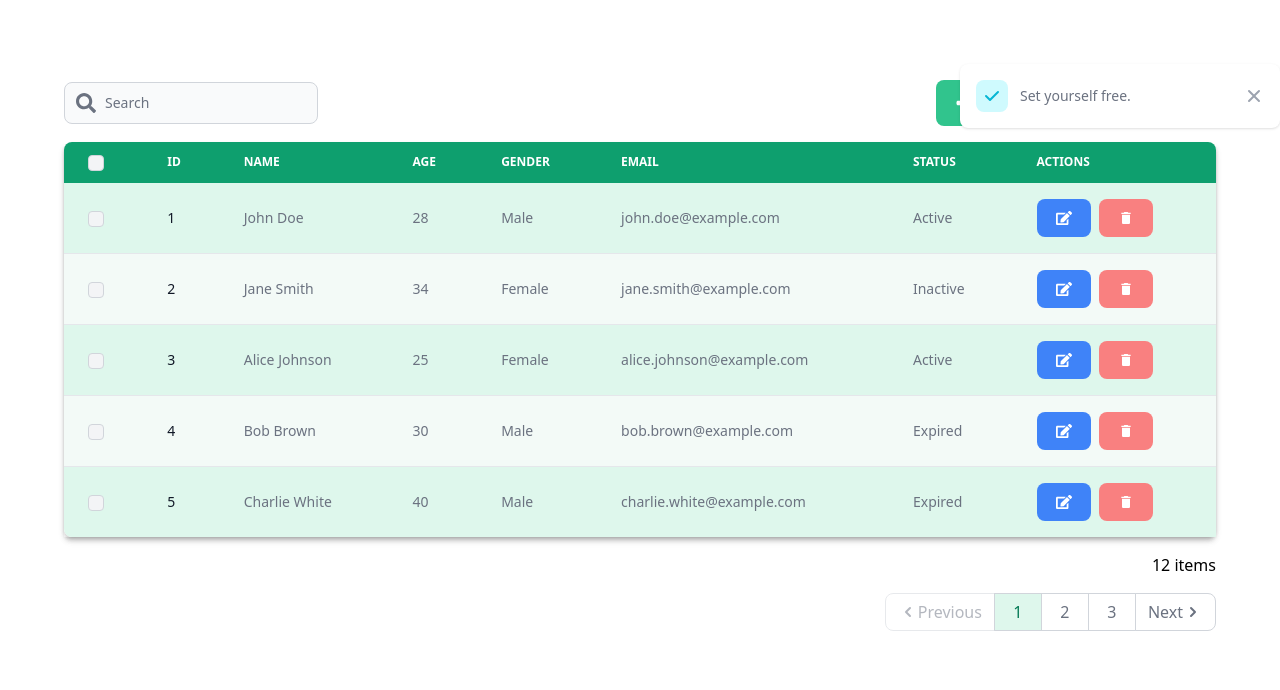
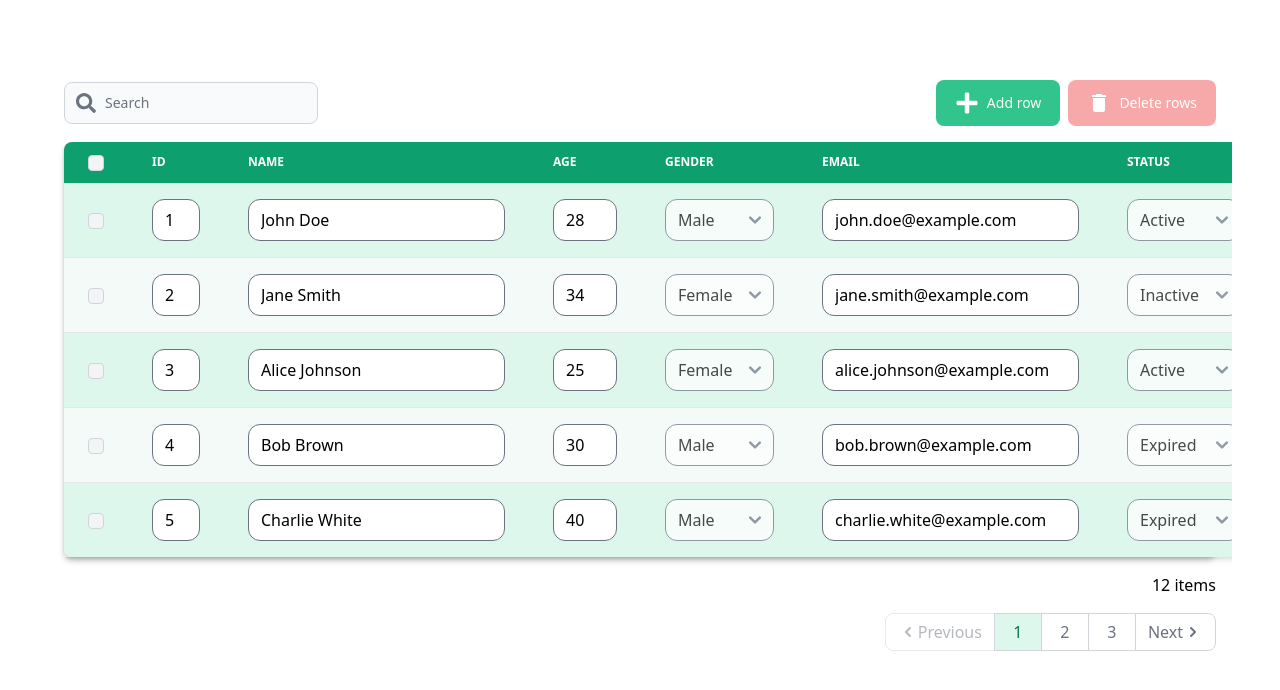
Before and after one commit to npq-thien/table-flowbite, a React (Create React App) app: page / in a window 1280 px wide. Shown: the top 690 px of the page. Built offline with nearby package versions, Linux system fonts and the light colour scheme.

Commit message:
done edit in cell

```diff
--- /dev/null
+++ b/src/components/AutoHideToast.jsx
@@ -0,0 +1,31 @@
+import React, { useEffect } from "react";
+import { Toast, ToastToggle } from "flowbite-react";
+import { HiCheck } from "react-icons/hi";
+
+const AutoHideToast = ({ show, message, onClose }) => {
+  useEffect(() => {
+    if (show) {
+      const timer = setTimeout(() => {
+        onClose(); // Close the toast after 1 second
+      }, 2000);
+
+      return () => clearTimeout(timer);
+    }
+  }, [show, onClose]);
+
+  if (!show) return null;
+
+  return (
+    <div className="fixed top-2 right-12">
+      <Toast className="border border-gray-500 shadow-lg">
+        <div className="inline-flex h-8 w-8 shrink-0 items-center justify-center rounded-lg bg-green-100 text-green-500 dark:bg-green-800 dark:text-green-200">
+          <HiCheck className="h-5 w-5" />
+        </div>
+        <div className="ml-3 text-sm font-normal">{message}</div>
+        <ToastToggle />
+      </Toast>
+    </div>
+  );
+};
+
+export default AutoHideToast;
--- a/src/components/EditRowPopup.jsx
+++ b/src/components/EditRowPopup.jsx
@@ -81,6 +81,7 @@ const EditRowPopup = ({ open, handleClose, data, handleSave }) => {
                 })}
               />
               <p className="text-red-500">{errors.email?.message}</p>
+              <p className="text-red-500">{errors.email?.message}</p>
             </div>
             <div className="flex flex-col gap-2">
               <Label htmlFor="status" value="Status" />
--- /dev/null
+++ b/src/components/EditableTableRow.jsx
@@ -0,0 +1,157 @@
+import { Button, Checkbox, TableCell } from "flowbite-react";
+import React, { useState } from "react";
+import { useForm } from "react-hook-form";
+import { FaEdit } from "react-icons/fa";
+import { MdDelete, MdSave } from "react-icons/md";
+
+const EditableTableRow = ({
+  row,
+  onSave,
+  handleEditRow,
+  handleDeleteRow,
+  handleSelectRow,
+  selectedRows,
+}) => {
+  const [isDisabled, setIsDisabled] = useState(true);
+
+  const {
+    register,
+    handleSubmit,
+    getValues,
+    formState: { errors },
+  } = useForm({ values: row });
+  console.log("data", getValues().name);
+
+  const onSubmit = (data) => {
+    console.log("Row saved", data);
+    onSave(data);
+    setIsDisabled(true); // Disable fields after saving
+  };
+
+  const handleDoubleClick = () => {
+    // console.log('run')
+    setIsDisabled(false);
+  };
+
+  console.log("run1");
+
+  return (
+    <>
+      {/* <form onSubmit={handleSubmit(onSubmit)}> */}
+      <TableCell>
+        <Checkbox
+          className="cursor-pointer"
+          onChange={() => handleSelectRow(row.id)}
+          checked={selectedRows.includes(row.id)}
+        />
+      </TableCell>
+      <TableCell onDoubleClick={handleDoubleClick}>
+        <input
+          id="id"
+          disabled={isDisabled}
+          className="w-12 disabled:text-black rounded-xl"
+          type="text"
+          value={row.id}
+          {...register("id")}
+        />
+      </TableCell>
+      <TableCell onDoubleClick={handleDoubleClick}>
+        <input
+          id="name"
+          disabled={isDisabled}
+          type="text"
+          className="disabled:text-black rounded-xl"
+          {...register("name", {
+            required: {
+              value: true,
+              message: "Name cannot be empty",
+            },
+            pattern: {
+              value: /^[A-Za-z ]+$/i,
+              message: "Name should only contain characters",
+            },
+          })}
+        />
+        <p className="text-red-500">{errors.name?.message}</p>
+      </TableCell>
+      <TableCell onDoubleClick={handleDoubleClick}>
+        <input
+          id="age"
+          disabled={isDisabled}
+          type="number"
+          className="w-16 disabled:text-black rounded-xl"
+          {...register("age", {
+            min: {
+              value: 0,
+              message: "Age must larger than 0.",
+            },
+            max: {
+              value: 100,
+              message: "Age must smaller than 100.",
+            },
+          })}
+        />
+        <p className="text-red-500">{errors.age?.message}</p>
+      </TableCell>
+      <TableCell onDoubleClick={handleDoubleClick}>
+        <select
+          id="gender"
+          disabled={isDisabled}
+          type="text"
+          className="disabled:text-black rounded-xl"
+          {...register("gender")}
+        >
+          <option value="Male">Male</option>
+          <option value="Female">Female</option>
+        </select>
+      </TableCell>
+      <TableCell onDoubleClick={handleDoubleClick}>
+        <input
+          id="email"
+          disabled={isDisabled}
+          type="email"
+          className="min-w-60 disabled:text-black rounded-xl"
+          {...register("email", {
+            pattern: {
+              value: /^[\w-\.]+@([\w-]+\.)+[\w-]{2,4}$/g,
+              message: "Please input correct email format.",
+            },
+          })}
+        />
+      </TableCell>
+      <TableCell onDoubleClick={handleDoubleClick}>
+        <select
+          id="status"
+          disabled={isDisabled}
+          type="text"
+          className="disabled:text-black rounded-xl"
+          {...register("status")}
+        >
+          <option value="Active">Active</option>
+          <option value="Inactive">Inactive</option>
+          <option value="Expired">Expired</option>
+        </select>
+      </TableCell>
+
+      <TableCell className="flex gap-2">
+        <Button
+          type="submit"
+          className="bg-orange-400"
+          // onClick={() => onSave(row)}
+          onClick={handleSubmit(onSubmit)}
+        >
+          <MdSave className="w-4 h-4" />
+        </Button>
+        <Button className="bg-blue-500" onClick={() => handleEditRow(row)}>
+          <FaEdit className="w-4 h-4" />
+        </Button>
+        <Button className="bg-red-400" onClick={() => handleDeleteRow(row.id)}>
+          <MdDelete className="w-4 h-4" />
+        </Button>
+      </TableCell>
+      {/* </form> */}
+    </>
+  );
+};
+
+export default EditableTableRow;
--- a/src/components/TableData.jsx
+++ b/src/components/TableData.jsx
@@ -30,6 +30,8 @@ import {
   customTableTheme,
 } from "../constants/customTheme";
 import { HiCheck } from "react-icons/hi";
+import AutoHideToast from "./AutoHideToast";
+import EditableTableRow from "./EditableTableRow";
 
 const columns = [
   {
@@ -65,8 +67,10 @@ const TableData = () => {
   const [openDelete, setOpenDelete] = useState(false);
   const [openEdit, setOpenEdit] = useState(false);
   const [openDeleteMultiple, setOpenDeleteMultiple] = useState(false);
+  const [showToast, setShowToast] = useState(false);
+  const [toastMessage, setToastMessage] = useState("");
+
   const [listDeletedName, setListDeletedName] = useState([]);
-
   const [searchValue, setSearchValue] = useState("");
   const [currentRowData, setCurrentRowData] = useState(null);
   const [rowData, setRowData] = useState(initialRowData);
@@ -76,6 +80,10 @@ const TableData = () => {
     direction: null,
     column: null,
   });
+
+  const handleCloseToast = () => {
+    setShowToast(false);
+  };
 
   // Pagination
   const onPageChange = (page) => setCurrentPage(page);
@@ -121,6 +129,9 @@ const TableData = () => {
     setRowData(updatedRow);
     setFilteredRows(updatedRow);
     setOpenDelete(false);
+
+    setToastMessage("Deleted single row successfully.");
+    setShowToast(true);
   };
 
   const handleCloseDelete = () => {
@@ -155,6 +166,9 @@ const TableData = () => {
     setFilteredRows(updatedRow);
     setSelectedRows([]);
     setOpenDeleteMultiple(false);
+
+    setToastMessage("Deleted multiple rows succesfully.");
+    setShowToast(true);
     // console.log('delete multi', rowData.length, filteredRows.length)
   };
 
@@ -175,6 +189,9 @@ const TableData = () => {
     );
     setRowData(updatedData);
     setFilteredRows(updatedData);
+
+    setToastMessage("Save the edited row successfully.");
+    setShowToast(true);
   };
 
   // Add row
@@ -211,9 +228,8 @@ const TableData = () => {
     setSortProps({ column: key, direction: direction });
     if (direction) {
       const sortedData = [...rowData].sort((a, b) => {
-        if (a[key] < b[key]) return direction === "asc" ? -1 : 1;
-        if (a[key] > b[key]) return direction === "asc" ? 1 : -1;
-        return "";
+        if (a[key] <= b[key]) return direction === "asc" ? -1 : 1;
+        else return direction === "asc" ? 1 : -1;
       });
       setRowData(sortedData);
       // console.log("sorted", sortProps.column, direction, sortedData);
@@ -223,13 +239,11 @@ const TableData = () => {
   return (
     <div>
       <div className="p-4 overflow-x-auto">
-        <Toast className="absolute right-0 z-10">
-          <div className="inline-flex h-8 w-8 shrink-0 items-center justify-center rounded-lg bg-cyan-100 text-cyan-500 dark:bg-cyan-800 dark:text-cyan-200">
-            <HiCheck className="h-5 w-5" />
-          </div>
-          <div className="ml-3 text-sm font-normal">Set yourself free.</div>
-          <ToastToggle />
-        </Toast>
+        <AutoHideToast
+          show={showToast}
+          message={toastMessage}
+          onClose={handleCloseToast}
+        />
         <div className="flex justify-between items-center my-4">
           <TextInput
             type="text"
@@ -302,23 +316,23 @@ const TableData = () => {
               <TableRow
                 key={row.id}
                 className="bg-white"
-                onDoubleClick={() => handleEditRow(row)}
+                // onDoubleClick={() => handleEditRow(row)}
               >
-                <TableCell>
+
+                {/* <TableCell>
                   <Checkbox
                     className="cursor-pointer"
                     onChange={() => handleSelectRow(row.id)}
                     checked={selectedRows.includes(row.id)}
                   />
                 </TableCell>
-                <TableCell className="whitespace-nowrap font-medium text-gray-900">
-                  {row.id}
-                </TableCell>
+                <TableCell>{row.id}</TableCell>
                 <TableCell>{row.name}</TableCell>
                 <TableCell>{row.age}</TableCell>
                 <TableCell>{row.gender}</TableCell>
                 <TableCell>{row.email}</TableCell>
                 <TableCell>{row.status}</TableCell>
+
                 <TableCell className="flex gap-2">
                   <Button
                     className="bg-blue-500"
@@ -332,7 +346,16 @@ const TableData = () => {
                   >
                     <MdDelete className="w-4 h-4" />
                   </Button>
-                </TableCell>
+                </TableCell> */}
+
+                <EditableTableRow
+                  row={row}
+                  onSave={handleSaveEditRow}
+                  handleDeleteRow={handleDeleteRow}
+                  handleEditRow={handleEditRow}
+                  selectedRows={selectedRows}
+                  handleSelectRow={handleSelectRow}
+                />
               </TableRow>
             ))}
           </TableBody>
--- a/src/components/draft.jsx
+++ b/src/components/draft.jsx
@@ -1,25 +1,73 @@
-import React from "react";
+import { TableCell } from "flowbite-react";
+import React, { useState } from "react";
 
-const draft = () => {
+const EditableTableRow = ({ row, onDoubleClick, handleEditRow }) => {
+  const [isDisabled, setIsDisabled] = useState(true);
+
+  const handleDoubleClick = () => {
+    // console.log('run')
+    setIsDisabled(false);
+  };
+
   return (
-    <div>
+    <>
+      <TableCell onDoubleClick={handleDoubleClick}>
         <input
-        className="p-2 border border-black"
-        defaultValue={formData.age}
-        {...register("age")}
+          disabled={isDisabled}
+          className="w-12 disabled:text-black rounded-xl"
+          type="text"
+          value={row.id}
         />
+      </TableCell>
+      <TableCell onDoubleClick={handleDoubleClick}>
         <input
-        className="p-2 border border-black"
-        defaultValue={formData.gender}
-        {...register("gender")}
+          disabled={isDisabled}
+          type="text"
+          value={row.name}
+          className="disabled:text-black rounded-xl"
         />
+      </TableCell>
+      <TableCell onDoubleClick={handleDoubleClick}>
         <input
-        className="p-2 border border-black"
-        defaultValue={formData.email}
-        {...register("email")}
+          disabled={isDisabled}
+          type="number"
+          value={row.age}
+          className="w-16 disabled:text-black rounded-xl"
         />
-    </div>
+      </TableCell>
+      <TableCell onDoubleClick={handleDoubleClick}>
+        <select
+          disabled={isDisabled}
+          type="text"
+          value={row.gender}
+          className="disabled:text-black rounded-xl"
+        >
+          <option value="Male">Male</option>
+          <option value="Female">Female</option>
+        </select>
+      </TableCell>
+      <TableCell onDoubleClick={handleDoubleClick}>
+        <input
+          disabled={isDisabled}
+          type="email"
+          value={row.email}
+          className="min-w-60 disabled:text-black rounded-xl"
+        />
+      </TableCell>
+      <TableCell onDoubleClick={handleDoubleClick}>
+        <select
+          disabled={isDisabled}
+          type="text"
+          value={row.status}
+          className="disabled:text-black rounded-xl"
+        >
+          <option value="Active">Active</option>
+          <option value="Inactive">Inactive</option>
+          <option value="Expired">Expired</option>
+        </select>
+      </TableCell>
+    </>
   );
 };
 
-export default draft;
+export default EditableTableRow;
```
Also changed, not shown: src/hooks/useDebounce.js (deleted). Lines whose indentation alone changed are shown as unchanged.
